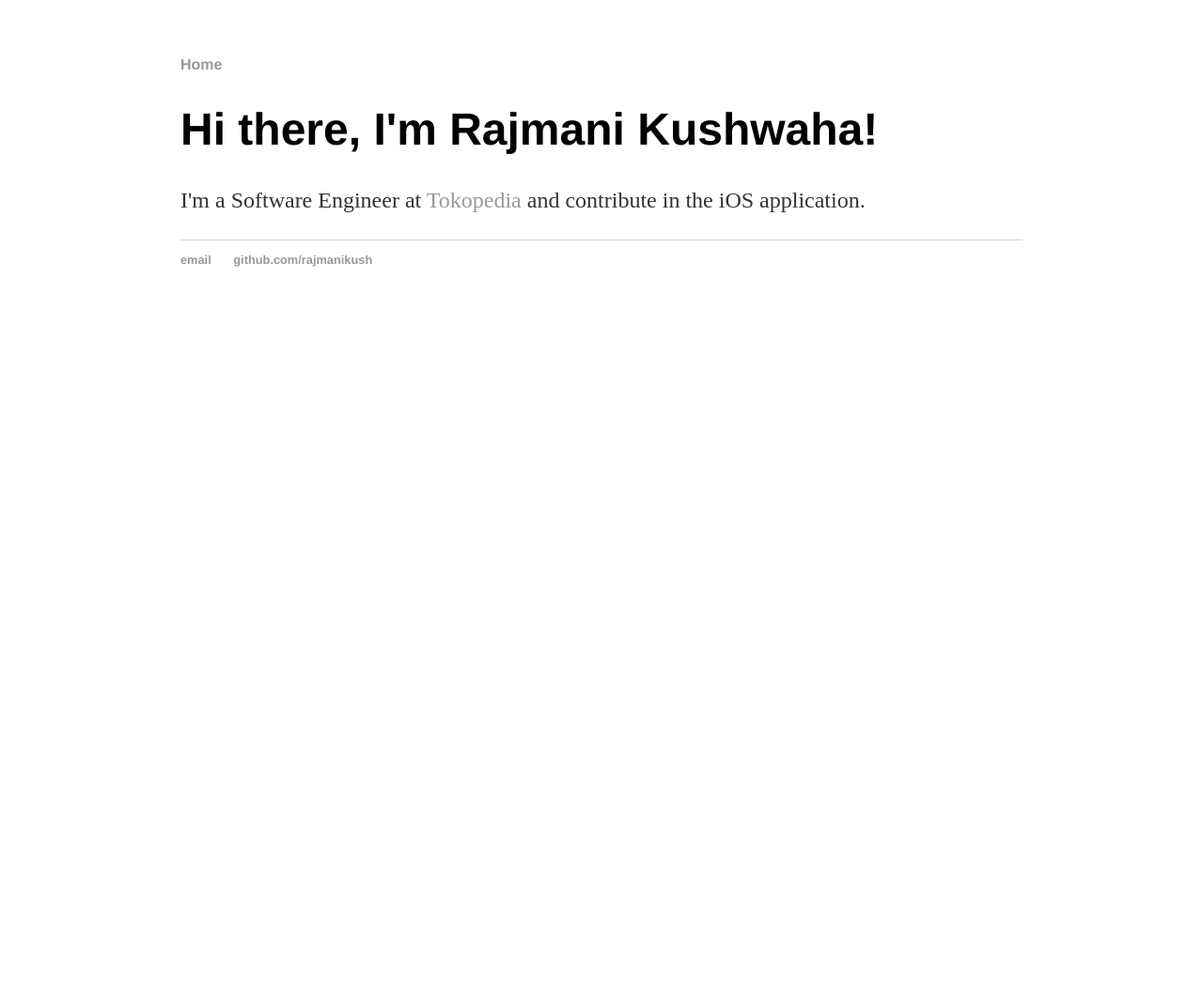
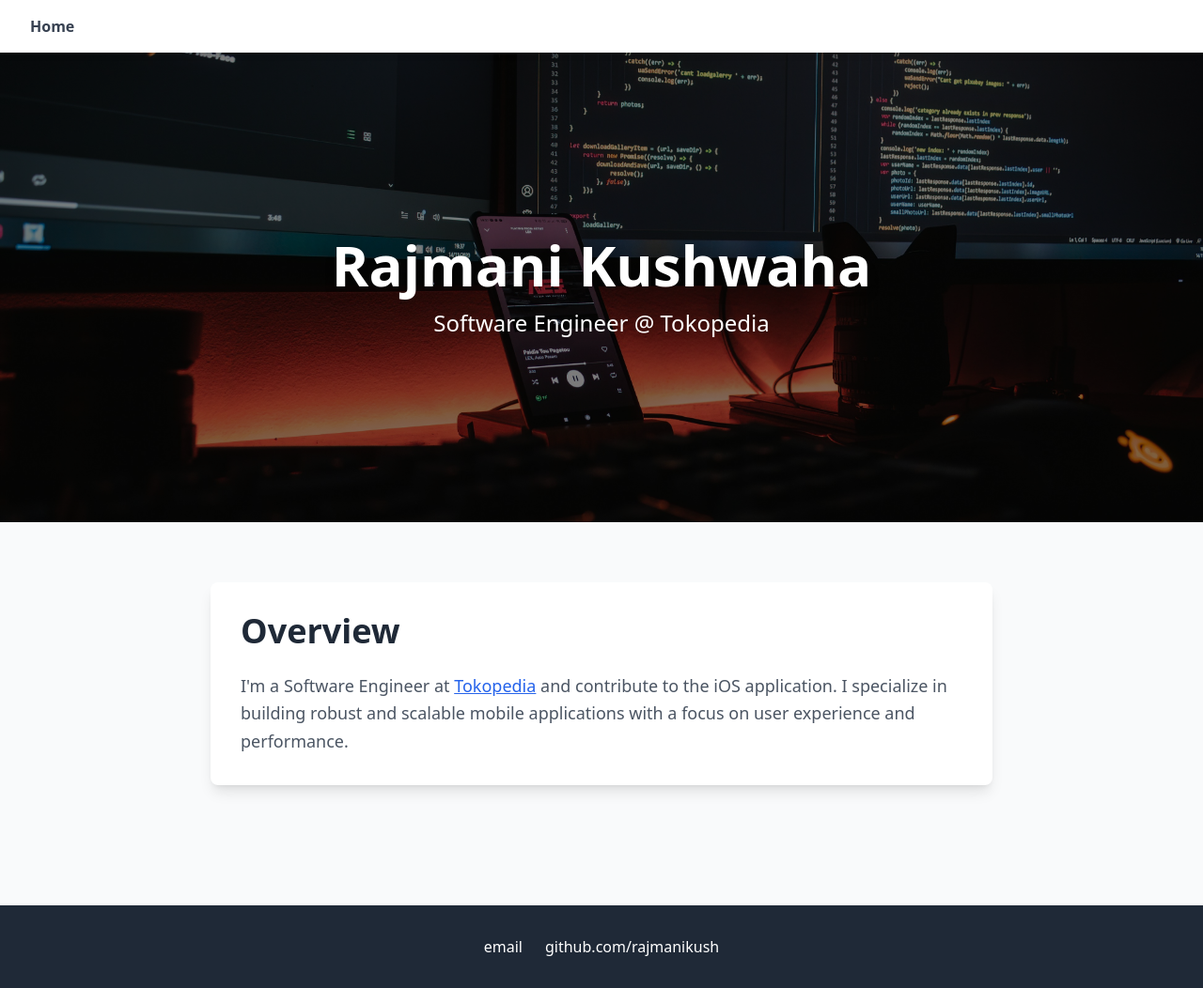
Before and after one commit to rajmanikush/rajmanikush.github.io, a Jekyll site: the page index.html, which Jekyll copies as it is, in a window 1280 px wide and 1052 px high. Shown: the whole window at 94% size. Built offline with Jekyll 4.4.1, drawn with Linux system fonts in a browser that asks for light colours; nearby versions of some CDN libraries.

Commit message:
switched styling with tailwind

```diff
--- a/css/main.css
+++ /dev/null
@@ -1,43 +0,0 @@
-body {
-    margin: 60px auto;
-    width: 70%;
-}
-nav ul, footer ul {
-    font-family:'Helvetica', 'Arial', 'Sans-Serif';
-    padding: 0px;
-    list-style: none;
-    font-weight: bold;
-}
-nav ul li, footer ul li {
-    display: inline;
-    margin-right: 20px;
-}
-a {
-    text-decoration: none;
-    color: #999;
-}
-a:hover {
-    text-decoration: underline;
-}
-h1 {
-    font-size: 3em;
-    font-family:'Helvetica', 'Arial', 'Sans-Serif';
-}
-p {
-    font-size: 1.5em;
-    line-height: 1.4em;
-    color: #333;
-}
-footer {
-    border-top: 1px solid #d5d5d5;
-    font-size: .8em;
-}
-
-ul.posts {
-    margin: 20px auto 40px;
-    font-size: 1.5em;
-}
-
-ul.posts li {
-    list-style: none;
-}
--- a/index.html
+++ b/index.html
@@ -1,27 +1,55 @@
 <!DOCTYPE html>
 <html>
 	<head>
-		<title>Rajmani Kushwaha, Horrible iOS Developer</title>
-		<!-- link to main stylesheet -->
-		<link rel="stylesheet" type="text/css" href="/css/main.css">
+		<title>Rajmani Kushwaha - iOS Developer</title>
+		<!-- Tailwind CSS -->
+		<script src="https://cdn.tailwindcss.com"></script>
+		<!-- Custom CSS for background image -->
+		<style>
+			.hero-bg {
+				background-image: url('/images/fotis-fotopoulos-6sAl6aQ4OWI-unsplash.jpg');
+				background-size: cover;
+				background-position: center;
+			}
+		</style>
 	</head>
-	<body>
-		<nav>
-    		<ul>
-        		<li><a href="/">Home</a></li>
-    		</ul>
+	<body class="bg-gray-50">
+		<!-- Navigation -->
+		<nav class="bg-white shadow-md sticky top-0 z-50">
+			<div class="max-w-7xl mx-auto px-4 sm:px-6 lg:px-8">
+				<ul class="flex space-x-8 py-4">
+					<li><a href="/" class="text-gray-700 hover:text-gray-900 font-semibold transition duration-200">Home</a></li>
+				</ul>
+			</div>
 		</nav>
-		<div class="container">
-    		<div class="blurb">
-        		<h1>Hi there, I'm Rajmani Kushwaha!</h1>
-				<p>I'm a Software Engineer at <a href="https://github.com/tokopedia">Tokopedia</a> and contribute in the iOS application.</p>
-    		</div><!-- /.blurb -->
-		</div><!-- /.container -->
-		<footer>
-    		<ul>
-        		<li><a href="mailto:rajmanikush@gmail.com">email</a></li>
-        		<li><a href="https://github.com/rajmanikush">github.com/rajmanikush</a></li>
-			</ul>
+
+		<!-- Hero Section with Background Image -->
+		<div class="hero-bg relative h-[500px] flex items-center justify-center">
+			<div class="absolute inset-0 bg-black bg-opacity-50"></div>
+			<div class="relative z-10 text-center text-white px-4">
+				<h1 class="text-5xl md:text-6xl font-bold mb-4 drop-shadow-lg">Rajmani Kushwaha</h1>
+				<p class="text-xl md:text-2xl font-light drop-shadow-md">Software Engineer @ Tokopedia</p>
+			</div>
+		</div>
+
+		<!-- Overview Section -->
+		<div class="max-w-4xl mx-auto px-4 sm:px-6 lg:px-8 py-16">
+			<section class="bg-white rounded-lg shadow-lg p-8">
+				<h2 class="text-4xl font-bold text-gray-800 mb-6">Overview</h2>
+				<p class="text-lg text-gray-600 leading-relaxed">
+					I'm a Software Engineer at <a href="https://github.com/tokopedia" class="text-blue-600 hover:text-blue-800 underline transition duration-200">Tokopedia</a> and contribute to the iOS application. I specialize in building robust and scalable mobile applications with a focus on user experience and performance.
+				</p>
+			</section>
+		</div>
+
+		<!-- Footer -->
+		<footer class="bg-gray-800 text-white mt-16">
+			<div class="max-w-4xl mx-auto px-4 sm:px-6 lg:px-8 py-8">
+				<ul class="flex flex-wrap justify-center space-x-6">
+					<li><a href="mailto:rajmanikush@gmail.com" class="hover:text-blue-400 transition duration-200">email</a></li>
+					<li><a href="https://github.com/rajmanikush" class="hover:text-blue-400 transition duration-200">github.com/rajmanikush</a></li>
+				</ul>
+			</div>
 		</footer>
 	</body>
 </html>
```
Also changed, not shown: images/fotis-fotopoulos-6sAl6aQ4OWI-unsplash.jpg (added).
